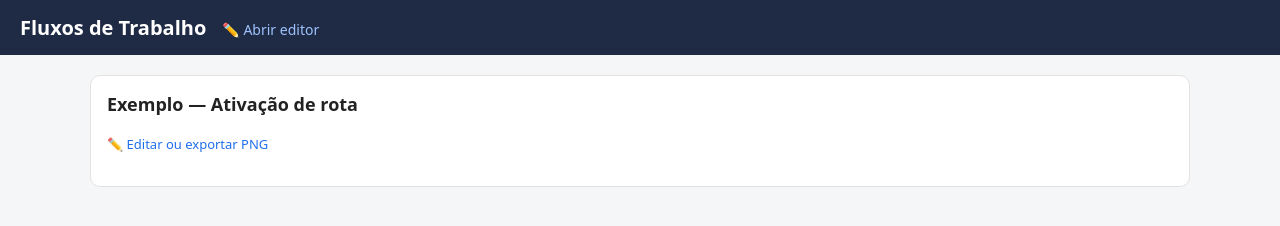
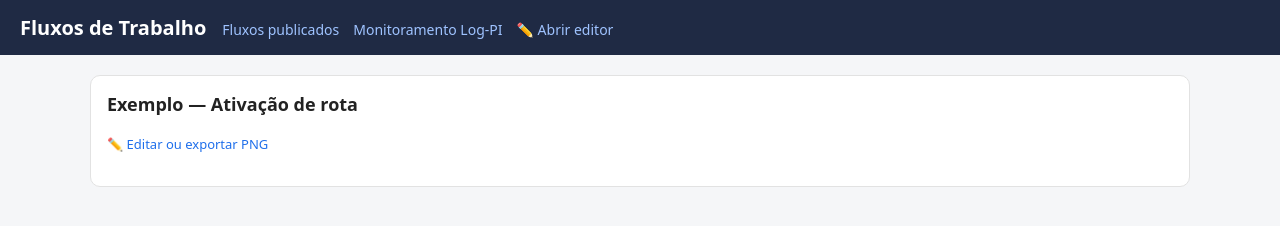
Before and after one commit to Johnp21-ss/fluxos-trabalho, a plain HTML site: page index.html in a window 1280 px wide. Drawn offline with Linux system fonts and the light colour scheme; some packages are replaced by stand-ins of ours; a script that the page names is missing.

Commit message:
Add monitoring tab navigation
Co-authored-by: OpenBot <335604065+openbotgit[bot]@users.noreply.github.com>
Co-authored-by: Copilot <223556219+Copilot@users.noreply.github.com>

```diff
--- a/index.html
+++ b/index.html
@@ -8,6 +8,7 @@
   body{font-family:system-ui,Arial,sans-serif;margin:0;background:#f5f6f8;color:#222}
   header{background:#1f2a44;color:#fff;padding:14px 20px;display:flex;gap:16px;align-items:baseline;flex-wrap:wrap}
   header h1{font-size:20px;margin:0}
+  header nav{display:flex;gap:14px;flex-wrap:wrap}
   header a{color:#9fc3ff;text-decoration:none;font-size:14px}
   main{max-width:1100px;margin:0 auto;padding:20px}
   section{background:#fff;border:1px solid #e2e2e2;border-radius:10px;padding:16px;margin-bottom:20px}
@@ -20,7 +21,11 @@
 <body>
 <header>
   <h1>Fluxos de Trabalho</h1>
-  <a href="editor.html">✏️ Abrir editor</a>
+  <nav aria-label="Navegação principal">
+    <a href="index.html" aria-current="page">Fluxos publicados</a>
+    <a href="monitoramento.html">Monitoramento Log-PI</a>
+    <a href="editor.html">✏️ Abrir editor</a>
+  </nav>
 </header>
 <main>
   <div id="lista" class="aviso">Carregando fluxos…</div>
```
